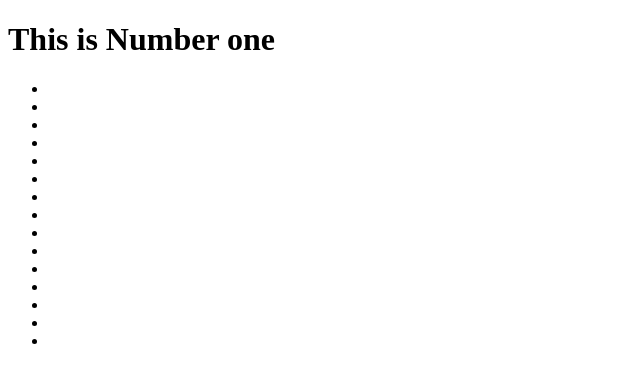
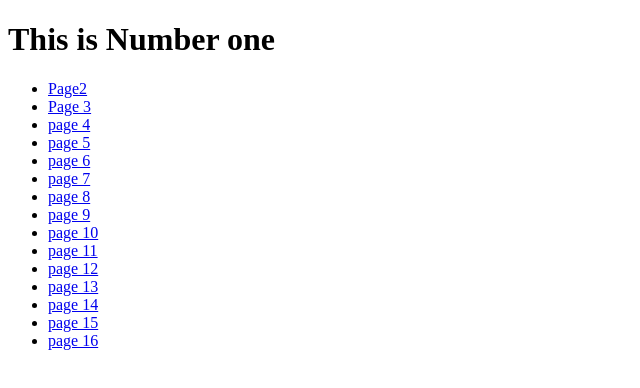
Before and after one commit to soldev00/class-work, a plain HTML site: page index.html in a window 1280 px wide. Shown: the whole page, without its empty margins (0-640 px from the left). Drawn offline with Linux system fonts and the light colour scheme.

Commit message:
class-work

```diff
--- a/index.html
+++ b/index.html
@@ -9,21 +9,21 @@
   <h1> This is Number one</h1>
 
   <ul>
-    <li> <a href="#"></a></li>
-    <li> <a href="#"></a></li>
-    <li> <a href="#"></a></li>
-    <li> <a href="#"></a></li>
-    <li> <a href="#"></a></li>
-    <li> <a href="#"></a></li>
-    <li> <a href="#"></a></li>
-    <li> <a href="#"></a></li>
-    <li> <a href="#"></a></li>
-    <li> <a href="#"></a></li>
-    <li> <a href="#"></a></li>
-    <li> <a href="#"></a></li>
-    <li> <a href="#"></a></li>
-    <li> <a href="#"></a></li>
-    <li> <a href="#"></a></li>
+    <li> <a href="pages/two.html">Page2</a></li>
+    <li> <a href="pages/three.html">Page 3</a></li>
+    <li> <a href="pages/four.html">page 4</a></li>
+    <li> <a href="pages/five.html">page 5</a></li>
+    <li> <a href="pages/six.html">page 6</a></li>
+    <li> <a href="pages/seven.html">page 7</a></li>
+    <li> <a href="pages/eight.html">page 8</a></li>
+    <li> <a href="pages/nine.html">page 9</a></li>
+    <li> <a href="pages/ten.html">page 10</a></li>
+    <li> <a href="pages/eleven.html">page 11</a></li>
+    <li> <a href="pages/twelve.html">page 12</a></li>
+    <li> <a href="pages/thirteen.html">page 13</a></li>
+    <li> <a href="pages/fourteen.html">page 14</a></li>
+    <li> <a href="pages/fifteen.html">page 15</a></li>
+    <li> <a href="pages/sixteen.html">page 16</a></li>
   </ul>
 
 </body>
```
